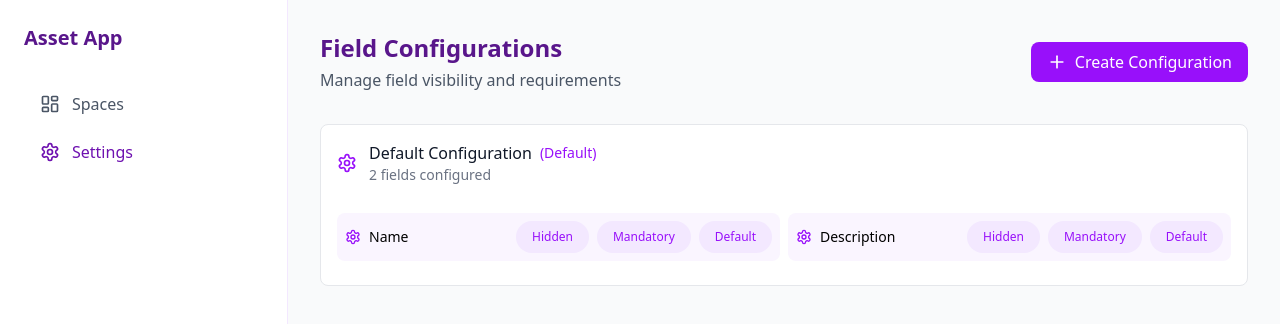
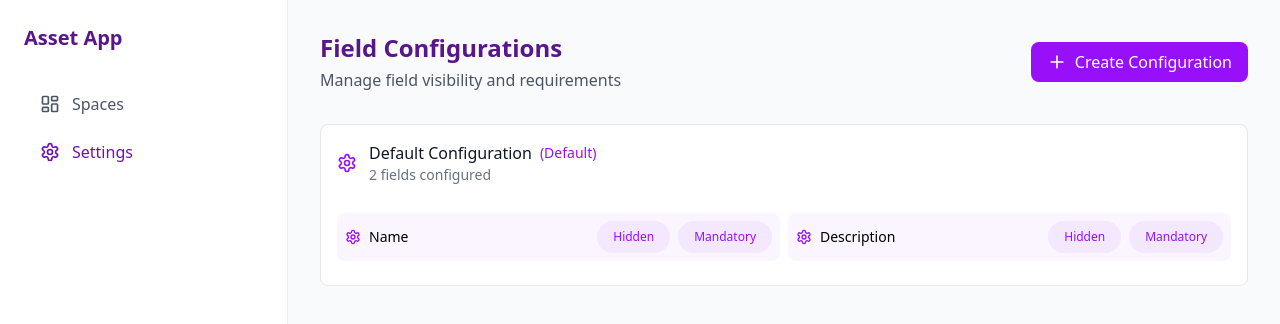
Before and after one commit to sindhur-cs/asset-app, a React (Vite) app: page /field-configurations in a window 1280 px wide. Shown: the top 324 px of the page. Built offline with nearby package versions, Linux system fonts and the light colour scheme.

Commit message:
added help text box

```diff
--- a/src/pages/project/FieldConfigurations.tsx
+++ b/src/pages/project/FieldConfigurations.tsx
@@ -1,5 +1,5 @@
 import { useState } from 'react'
-import { Plus, Settings, Trash2, File, ChevronRight } from 'lucide-react'
+import { Plus, Settings, Trash2, File, ChevronRight, Info } from 'lucide-react'
 import Sidebar from '../../components/Sidebar'
 import { useFieldConfigurationStore } from '../../store/fieldConfigurationStore'
 import { useCustomFieldStore, systemFields } from '../../store/customFieldStore'
@@ -7,7 +7,7 @@ import { useCustomFieldStore, systemFields } from '../../store/customFieldStore'
 const FieldConfigurations = () => {
   const [isCreating, setIsCreating] = useState(false)
   const [configName, setConfigName] = useState('')
-  const [selectedFields, setSelectedFields] = useState<Record<string, { isHidden: boolean; isMandatory: boolean; isDefault: boolean }>>({})
+  const [selectedFields, setSelectedFields] = useState<Record<string, { isHidden: boolean; isMandatory: boolean; isDefault: boolean; defaultValue?: string }>>({})
   const [expandedFieldId, setExpandedFieldId] = useState<string | null>(null)
 
   const { getFields } = useCustomFieldStore()
@@ -102,7 +102,8 @@ const FieldConfigurations = () => {
                   {config.fieldConfigs.map((f) => {
                     const field = allFields.find(field => field.id === f.fieldId);
                     return (
-                      <div key={f.fieldId} className="flex items-center justify-between p-2 bg-purple-50 rounded-lg">
+                        <div className="flex flex-col p-2 bg-purple-50 rounded-lg">
+                      <div key={f.fieldId} className="flex items-center justify-between ">
                         <div className="flex items-center gap-2">
                           {systemFieldIds.has(f.fieldId) ? (
                             <Settings className="h-4 w-4 text-purple-600" />
@@ -122,13 +123,15 @@ const FieldConfigurations = () => {
                               <span className="text-xs">Mandatory</span>
                             </div>
                           )}
-                          {f.isDefault && (
-                            <div className="flex items-center gap-1 px-4 text-purple-600 bg-purple-100 p-2 rounded-2xl">
-                              <span className="text-xs">Default</span>
+                        </div>
+                      </div>
+                          {f.defaultValue && (
+                            <div className="flex items-center gap-2 py-1.5 bg-purple-50 rounded-lg text-purple-600">
+                              <Info className="h-4 w-4" />
+                              <span className="text-xs">{f.defaultValue}</span>
                             </div>
                           )}
                         </div>
-                      </div>
                     );
                   })}
                 </div>
@@ -214,21 +217,21 @@ const FieldConfigurations = () => {
                                   />
                                   <span className="text-sm">Mandatory</span>
                                 </label>
-                                <label className="flex items-center gap-2 p-2 hover:bg-gray-50 rounded">
+                                <div className="space-y-1 px-1 flex flex-col gap-0.5">
                                   <input
-                                    type="checkbox"
-                                    checked={selectedFields[field.id]?.isDefault || false}
+                                    type="text"
+                                    value={selectedFields[field.id]?.defaultValue || ''}
                                     onChange={(e) => setSelectedFields({
                                       ...selectedFields,
                                       [field.id]: {
                                         ...selectedFields[field.id],
-                                        isDefault: e.target.checked
+                                        defaultValue: e.target.value
                                       }
                                     })}
-                                    className="text-purple-600 rounded"
+                                    className="w-full px-3 py-2 border border-gray-300 rounded-md text-sm focus:outline-none focus:ring-2 focus:ring-purple-500 focus:border-purple-500 hover:border-purple-200 transition-colors duration-200"
+                                    placeholder="Enter help text..."
                                   />
-                                  <span className="text-sm">Default Value</span>
-                                </label>
+                                </div>
                               </div>
                             )}
                           </div>
--- a/src/store/fieldConfigurationStore.ts
+++ b/src/store/fieldConfigurationStore.ts
@@ -6,7 +6,7 @@ export interface FieldConfig {
   fieldId: string
   isHidden: boolean
   isMandatory: boolean
-  isDefault: boolean
+  defaultValue?: string
 }
 
 export interface FieldConfiguration {
@@ -22,7 +22,7 @@ const defaultConfig: FieldConfiguration = {
     fieldId: field.id,
     isHidden: true,
     isMandatory: true,
-    isDefault: true
+    defaultValue: ''
   }))
 }
 
```
